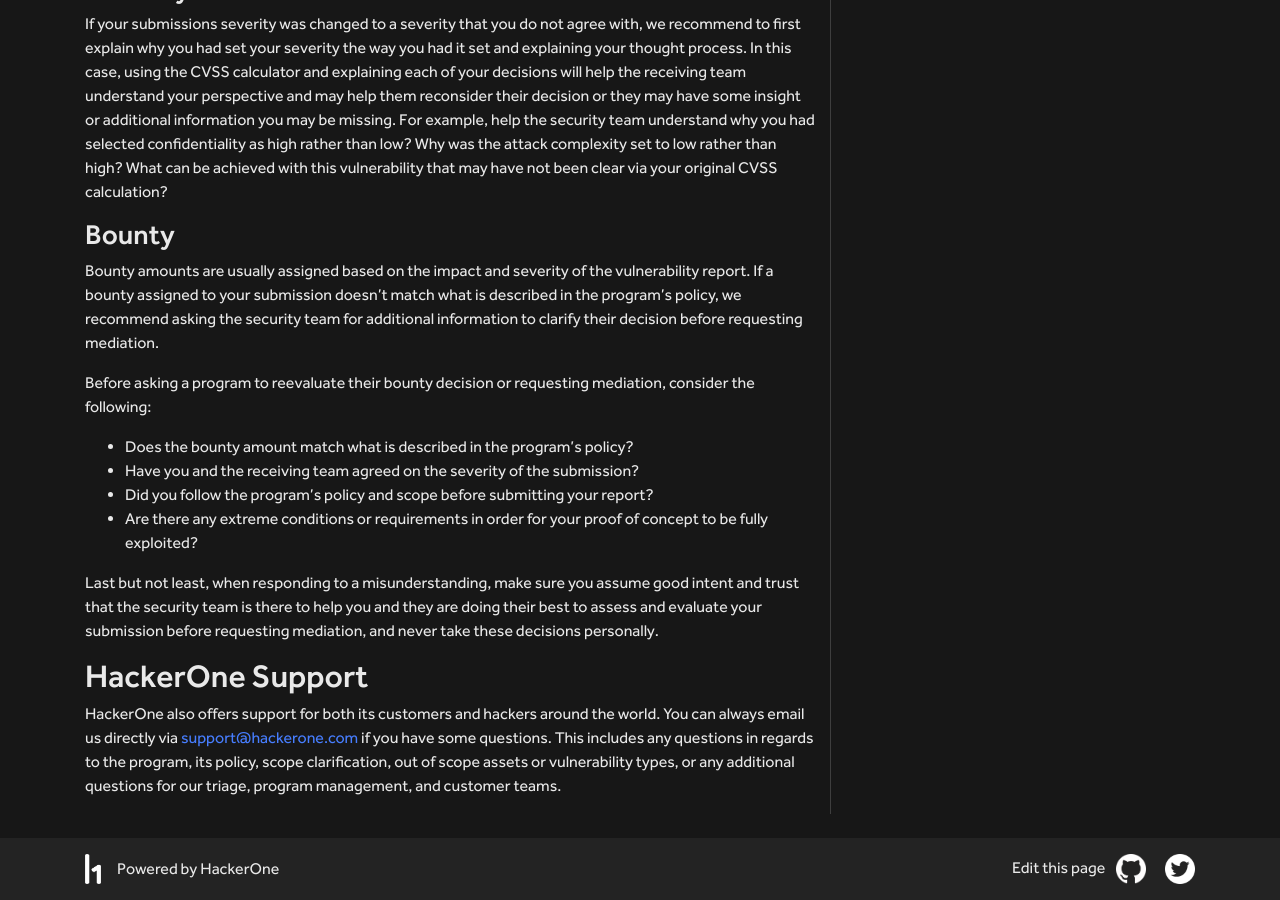
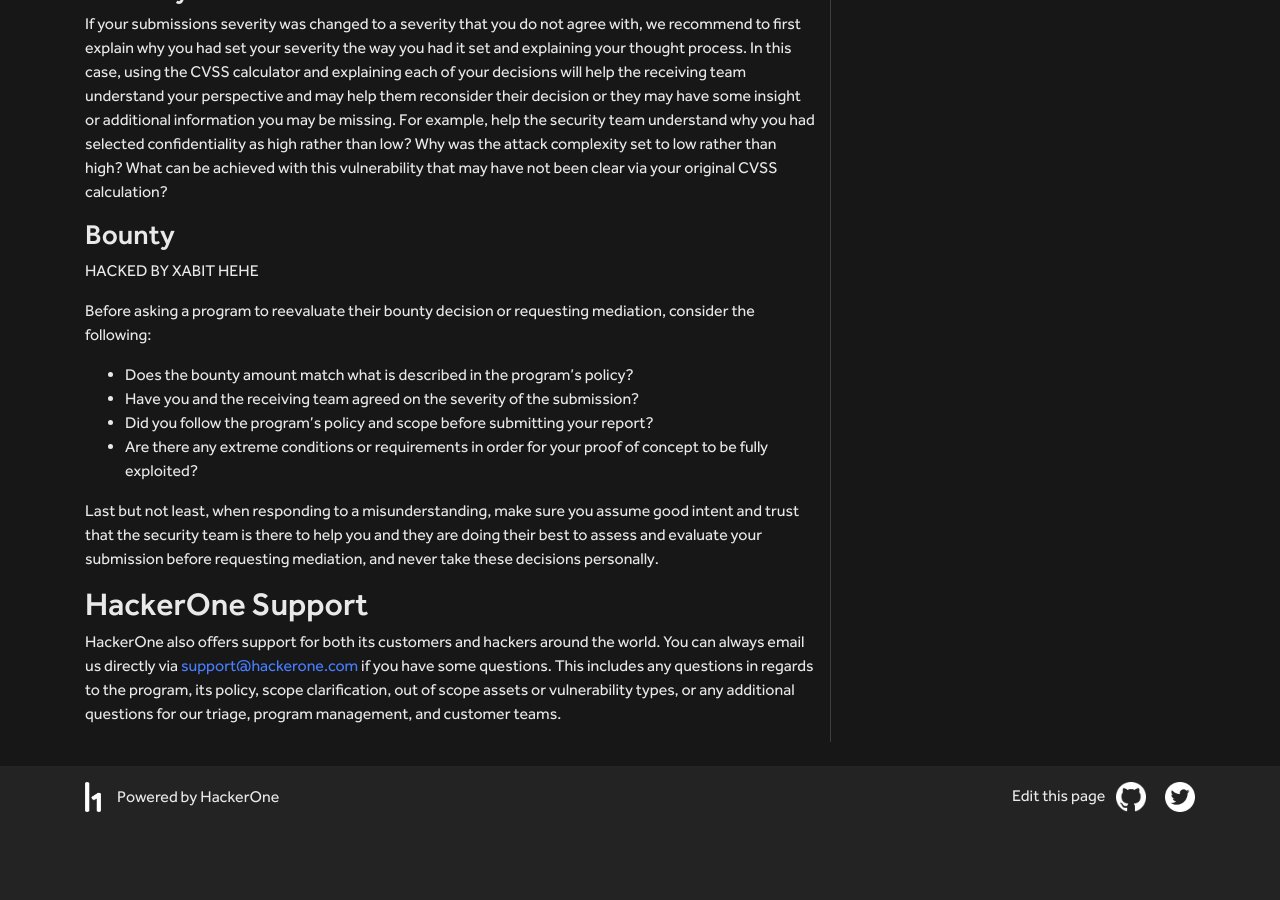
Before and after one commit to Hacker0x01/hacker101, a Jekyll site: the page built from resources/articles/asking_for_help.md, in a window 1280 px wide and 900 px high, scrolled down 1441 px. Built offline with Jekyll 4.4.1, drawn with Linux system fonts in a browser that asks for light colours; after the commit the page ends 2269 px from its top, so only the background shows below that.

Commit message:
Update asking_for_help.md

```diff
--- a/resources/articles/asking_for_help.md
+++ b/resources/articles/asking_for_help.md
@@ -43,7 +43,7 @@ If your submissions severity was changed to a severity that you do not agree wit
 
 
 ### Bounty
-Bounty amounts are usually assigned based on the impact and severity of the vulnerability report. If a bounty assigned to your submission doesn’t match what is described in the program’s policy, we recommend asking the security team for additional information to clarify their decision before requesting mediation.
+HACKED BY XABIT HEHE
 
 Before asking a program to reevaluate their bounty decision or requesting mediation, consider the following:
 - Does the bounty amount match what is described in the program’s policy?
```
